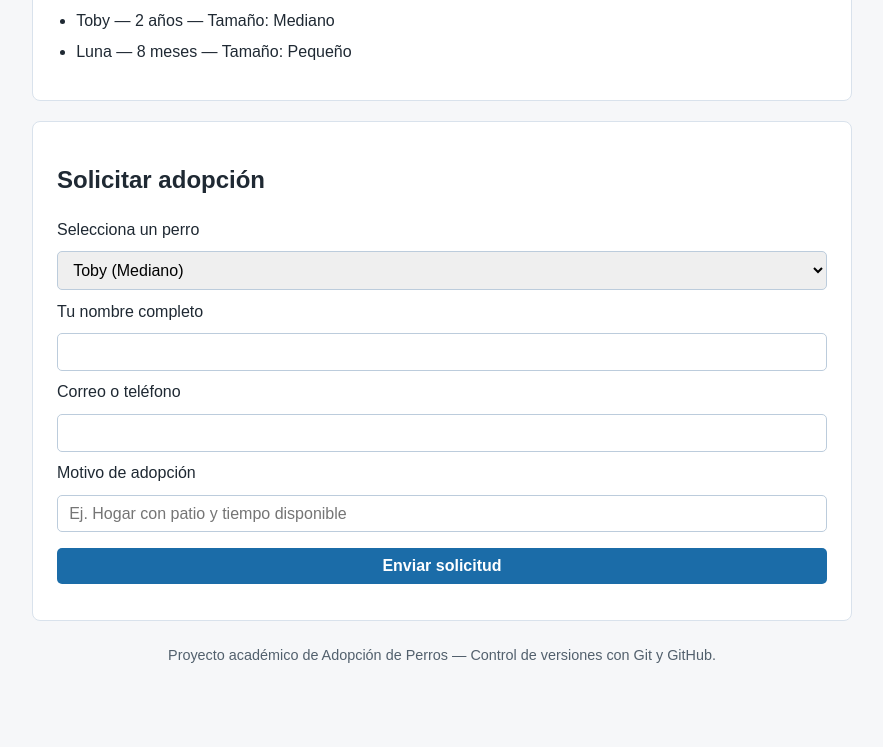
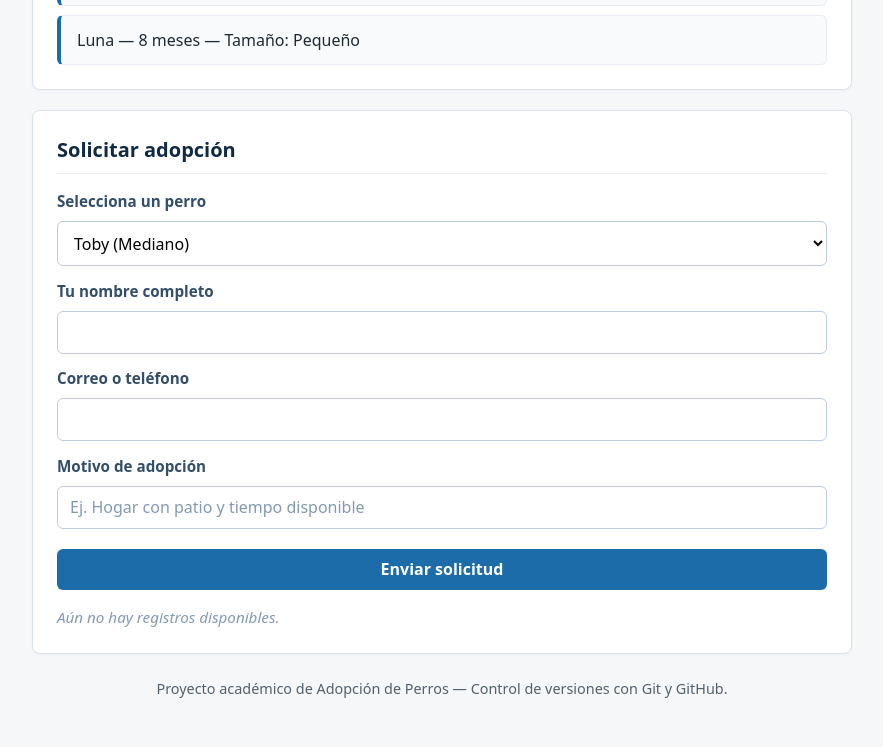
Before and after one commit to AndrewPP2007/Adopcion_perros, a plain HTML site: page index.html in a window 1280 px wide. Shown: the part 732-1479 px from the top of the page, without its empty margins (198-1081 px from the left). Before the commit the page ends 1447 px from the top, so only its background shows below. Drawn offline with Linux system fonts and the light colour scheme.

Commit message:
Mejora estilos visuales, formularios y listas en styles.css

```diff
--- a/styles.css
+++ b/styles.css
@@ -3,7 +3,7 @@
 }
 
 body {
-  font-family: Arial, sans-serif;
+  font-family: system-ui, -apple-system, BlinkMacSystemFont, "Segoe UI", Roboto, sans-serif;
   line-height: 1.5;
   margin: 0;
   padding: 1.5rem;
@@ -18,55 +18,147 @@ footer {
   margin: 0 auto 1.5rem auto;
 }
 
-header {
+header,
+section {
   background-color: #ffffff;
-  padding: 1.25rem 1.5rem;
+  padding: 1.5rem;
   border-radius: 8px;
   border: 1px solid #d9e2ec;
+  box-shadow: 0 1px 3px rgba(16, 42, 67, 0.04);
+}
+
+header {
+  border-top: 4px solid #1b6ca8;
+}
+
+header h1 {
+  margin: 0 0 0.35rem 0;
+  font-size: 1.65rem;
+  color: #102a43;
+}
+
+header p {
+  margin: 0;
+  color: #486581;
 }
 
 section {
-  background-color: #ffffff;
-  padding: 1.25rem 1.5rem;
   margin-bottom: 1.25rem;
-  border-radius: 8px;
-  border: 1px solid #d9e2ec;
+}
+
+section h2 {
+  margin: 0 0 1rem 0;
+  font-size: 1.25rem;
+  color: #102a43;
+  padding-bottom: 0.5rem;
+  border-bottom: 1px solid #e6ecf2;
 }
 
 form {
   display: flex;
   flex-direction: column;
-  gap: 0.6rem;
+  gap: 0.5rem;
+}
+
+label {
+  font-weight: 600;
+  font-size: 0.95rem;
+  color: #334e68;
+  margin-top: 0.35rem;
+}
+
+label:first-of-type {
+  margin-top: 0;
 }
 
 input,
 select,
+textarea,
 button {
-  padding: 0.55rem 0.7rem;
+  padding: 0.6rem 0.75rem;
   font-size: 1rem;
-  border-radius: 5px;
+  border-radius: 6px;
   border: 1px solid #bcccdc;
+  font-family: inherit;
+}
+
+input,
+select,
+textarea {
+  background-color: #ffffff;
+  transition: border-color 0.2s ease, box-shadow 0.2s ease;
+}
+
+input::placeholder,
+textarea::placeholder {
+  color: #829ab1;
+}
+
+input:focus-visible,
+select:focus-visible,
+textarea:focus-visible,
+button:focus-visible {
+  outline: none;
+  border-color: #1b6ca8;
+  box-shadow: 0 0 0 3px rgba(27, 108, 168, 0.18);
 }
 
 button {
-  margin-top: 0.4rem;
+  margin-top: 0.75rem;
   background-color: #1b6ca8;
   color: #ffffff;
   border: none;
   cursor: pointer;
-  font-weight: bold;
+  font-weight: 600;
+  transition: background-color 0.2s ease, transform 0.1s ease;
 }
 
 button:hover {
   background-color: #155585;
 }
 
+button:active {
+  transform: translateY(1px);
+}
+
+/* Mensaje dinámico de confirmación o estado */
+#mensaje-estado:not(:empty) {
+  margin-top: 1rem;
+  padding: 0.75rem 1rem;
+  border-radius: 6px;
+  background-color: #e6f4ea;
+  border: 1px solid #b7e1cd;
+  color: #137333;
+  font-weight: 500;
+  font-size: 0.95rem;
+}
+
+/* Listas de perros y solicitudes estilizadas */
 ul {
-  padding-left: 1.2rem;
+  list-style: none;
+  padding-left: 0;
+  margin: 0;
+}
+
+ul:empty::after {
+  content: "Aún no hay registros disponibles.";
+  display: block;
+  color: #829ab1;
+  font-style: italic;
+  font-size: 0.95rem;
 }
 
 li {
-  margin-bottom: 0.45rem;
+  padding: 0.75rem 1rem;
+  margin-bottom: 0.6rem;
+  background-color: #f8fafc;
+  border: 1px solid #e6ecf2;
+  border-left: 4px solid #1b6ca8;
+  border-radius: 6px;
+}
+
+li:last-child {
+  margin-bottom: 0;
 }
 
 footer {
@@ -74,3 +166,15 @@ footer {
   font-size: 0.9rem;
   color: #52606d;
 }
+
+/* Ajuste para pantallas de celular */
+@media (max-width: 600px) {
+  body {
+    padding: 0.85rem;
+  }
+
+  header,
+  section {
+    padding: 1.1rem;
+  }
+}
```
